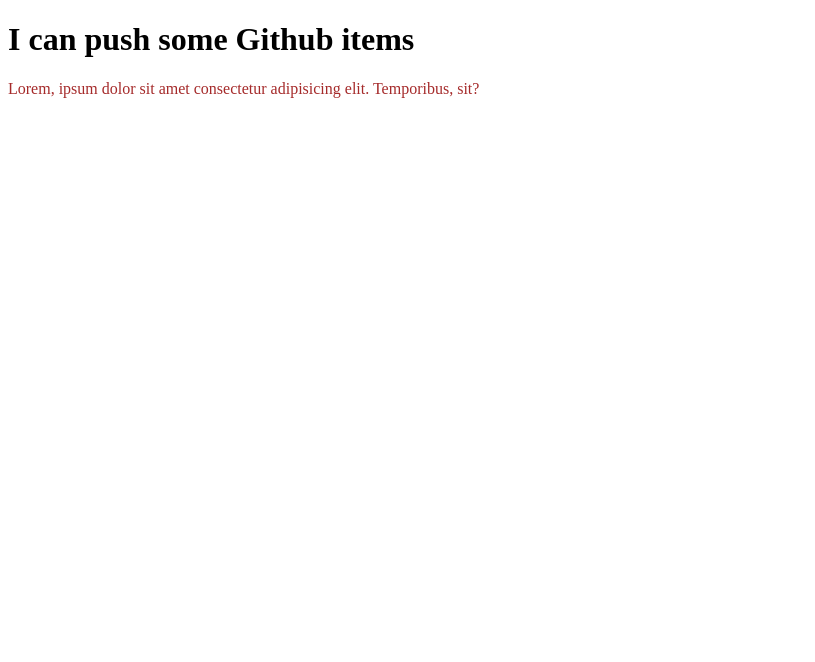
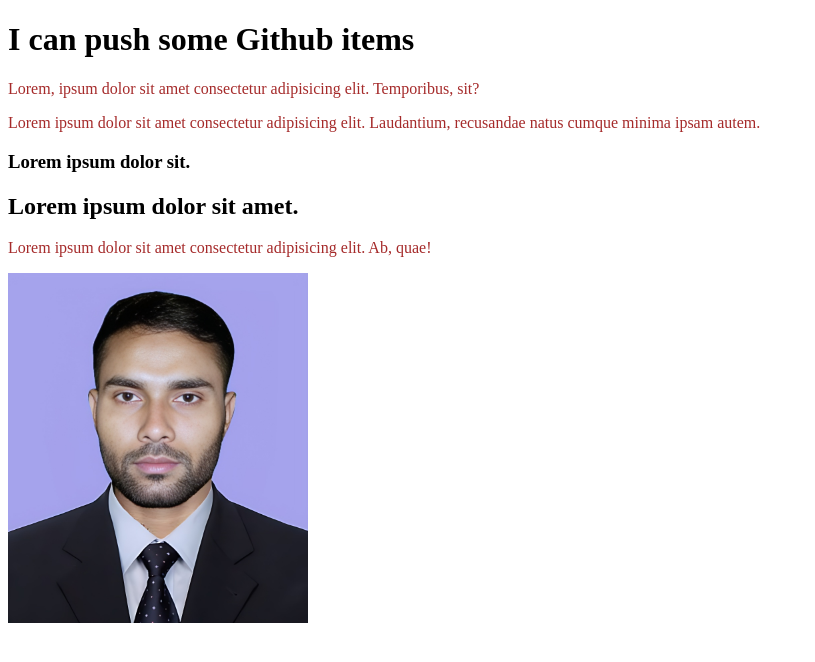
Before and after one commit to Faruk25061996/my-first-repo, a plain HTML site: page index.html in a window 1280 px wide. Shown: the whole page, without its empty margins (0-815 px from the left). Drawn offline with Linux system fonts and the light colour scheme.

Commit message:
image added

```diff
--- a/index.html
+++ b/index.html
@@ -9,5 +9,10 @@
 <body>
     <h1>I can push some Github items</h1>
     <p>Lorem, ipsum dolor sit amet consectetur adipisicing elit. Temporibus, sit?</p>
+    <p>Lorem ipsum dolor sit amet consectetur adipisicing elit. Laudantium, recusandae natus cumque minima ipsam autem.</p>
+    <h3>Lorem ipsum dolor sit.</h3>
+    <h2>Lorem ipsum dolor sit amet.</h2>
+    <p>Lorem ipsum dolor sit amet consectetur adipisicing elit. Ab, quae!</p>
+    <img src="My PIC.jpg" alt="">
 </body>
 </html>
--- a/style.css
+++ b/style.css
@@ -1,3 +1,8 @@
 p{
     color: brown;
 }
+img{
+    height: 350px;
+    width: 300px;
+    padding-right: 300px;
+}
```
Also changed, not shown: My PIC.jpg (added).
